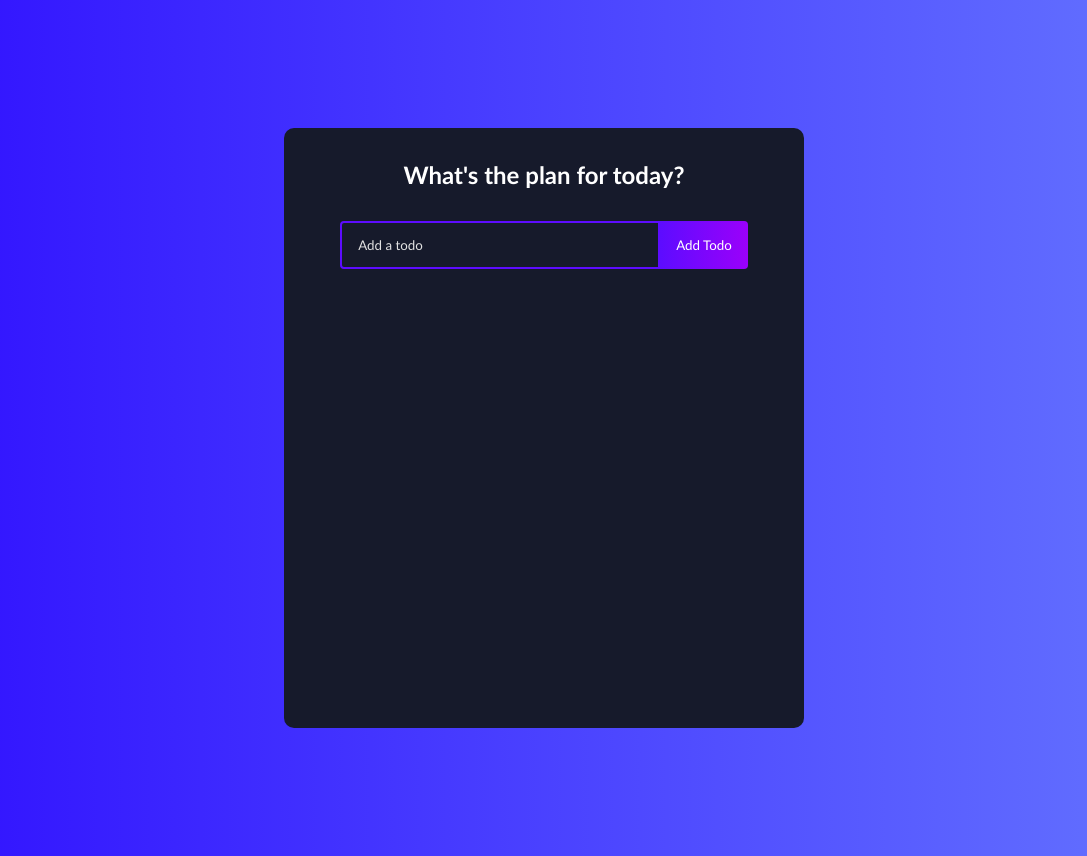
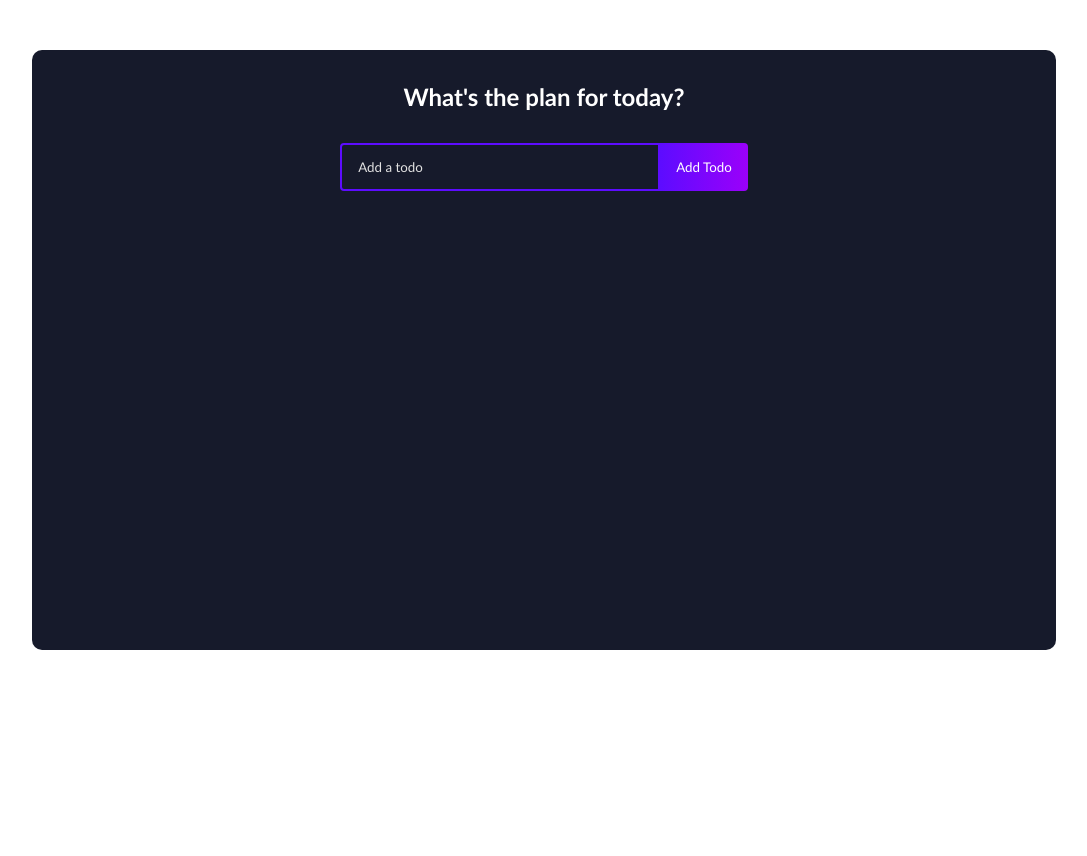
Before and after one commit to Justus-Kyalo/To-Do-List-, a React (Create React App) app: page / in a window 1280 px wide. Shown: the whole page, without its empty margins (96-1183 px from the left). After the commit the page ends 800 px from the top, so only its background shows below. Built offline with nearby package versions, Linux system fonts and the light colour scheme; no server answers.

Commit message:
added style to app

```diff
--- a/src/App.css
+++ b/src/App.css
@@ -6,22 +6,23 @@
     'Lucida Sans', Arial, sans-serif;
 }
 
-body {
+/* body {
   background: linear-gradient(
     90deg,
     rgba(48, 16, 255, 1) 0%,
     rgba(100, 115, 255, 1) 100%
   );
-}
+  */
+
 .todo-app {
   display: flex;
   flex-direction: column;
   justify-content: start;
-  width: 520px;
+  width: 80%;
   min-height: 600px;
   background: #161a2b;
   text-align: center;
-  margin: 128px auto;
+  margin: 50px auto;
   border-radius: 10px;
   padding-bottom: 32px;
 }
```
